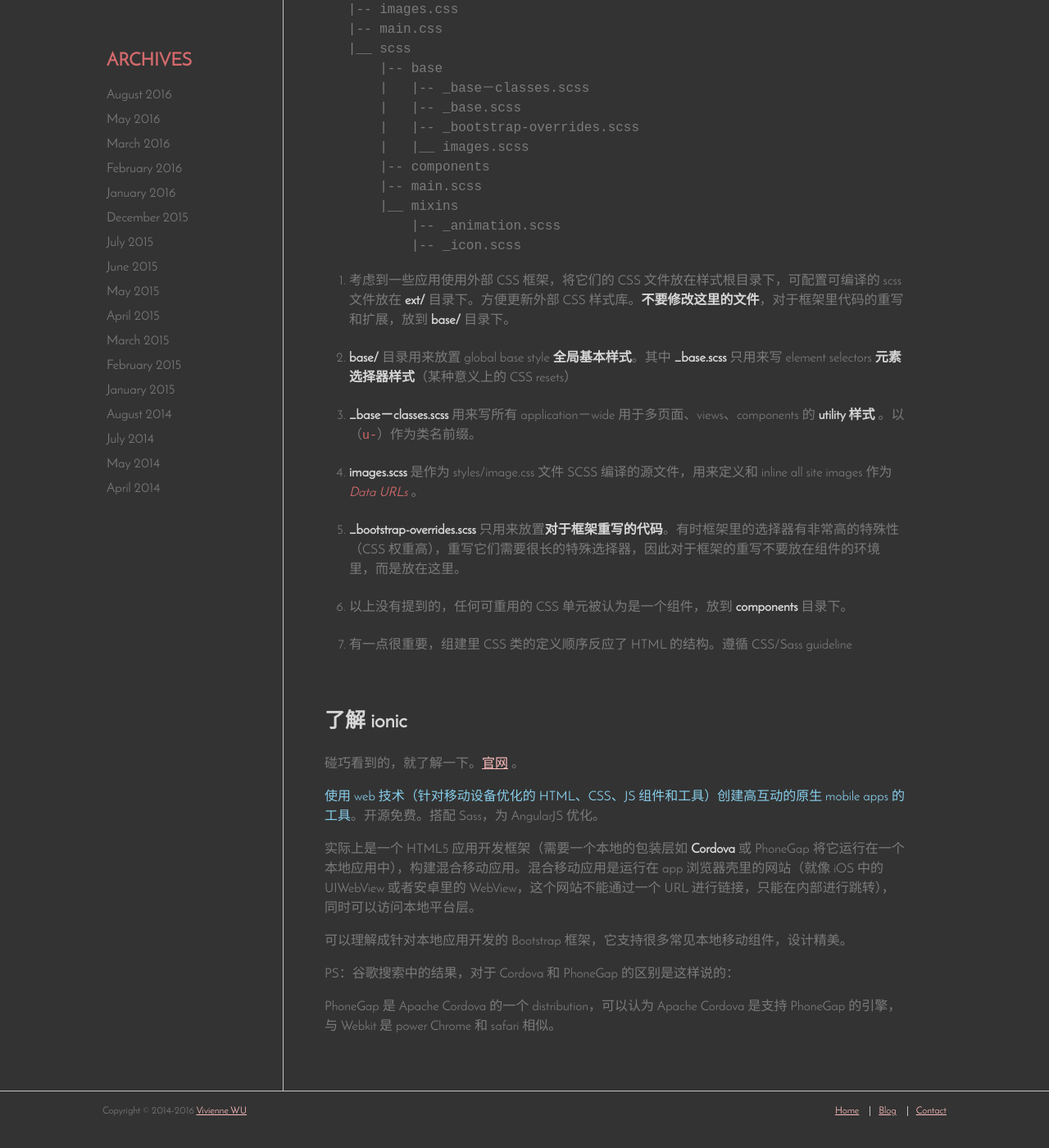
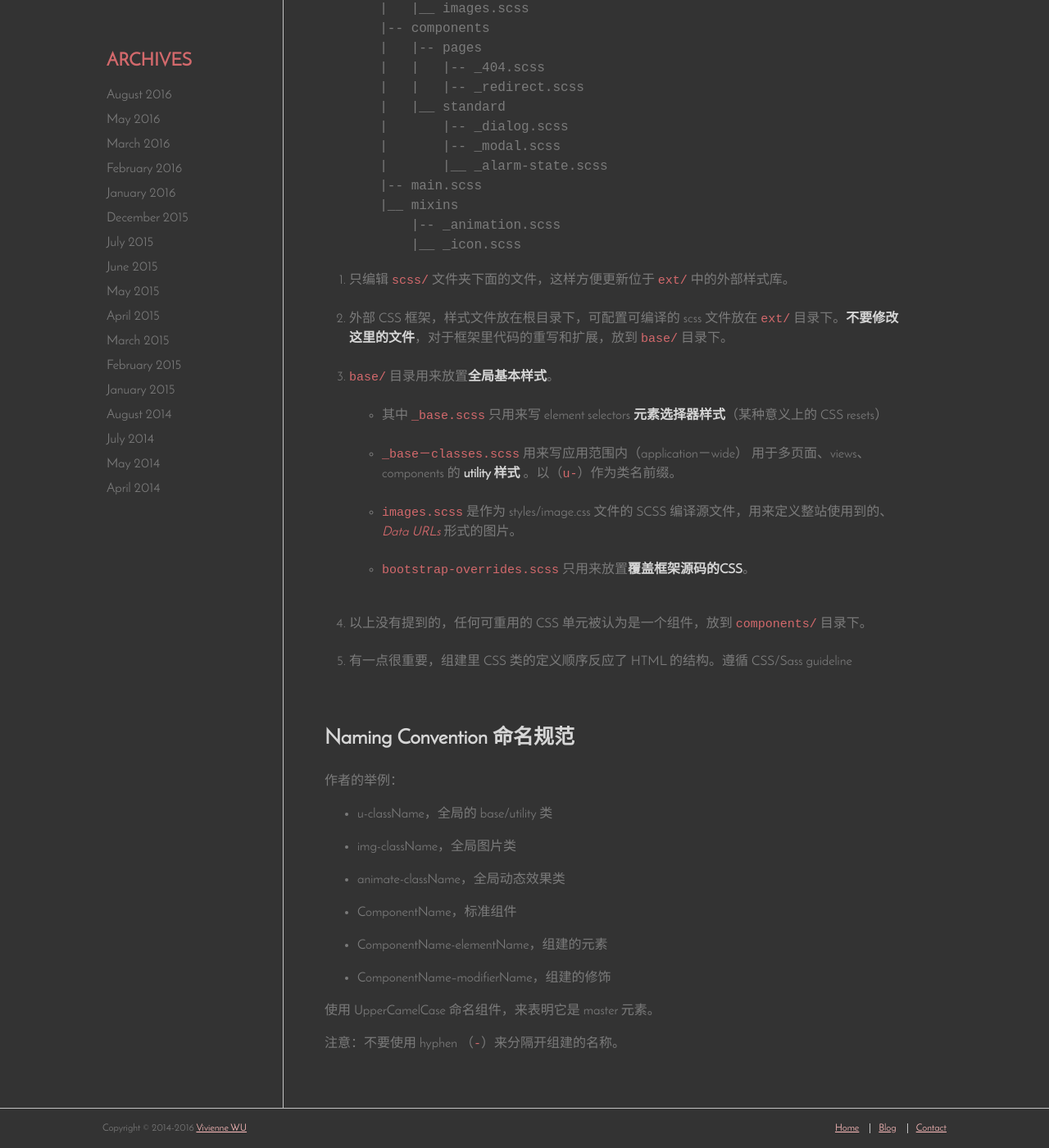
Before and after one commit to Vivi-wu/dive-into-web, a Jekyll site: the page built from _posts/2016-05-10-Component-CSS.markdown, in a window 1280 px wide and 1400 px high, scrolled down 1187 px. Shown: the whole window at 82% size. Built offline with Jekyll 4.4.1, drawn with Linux system fonts in a browser that asks for light colours; nearby versions of some CDN libraries; before the commit the page ends 2566 px from its top, so only the background shows below that; some of the changed text lies outside the part shown.

Commit message:
update 重读组件化CSS文章

```diff
--- a/_posts/2016-05-10-Component-CSS.markdown
+++ b/_posts/2016-05-10-Component-CSS.markdown
@@ -1,33 +1,28 @@
 ---
-title:  "Component CSS, 了解 ionic"
+title:  "Component CSS"
 category: CSS
 ---
-## Component CSS
+## Component CSS or CCSS
 
-组件化的 CSS 是一种针对大型 web 应用，简化 CSS 创建体验的结构。本文主要观点摘自[这篇文章](http://www.sitepoint.com/introducing-ccss-component-css/)。
+组件化的 CSS 是一种针对大型 web 应用，简化 CSS 创建体验的架构。本文主要观点摘自[这篇文章](http://www.sitepoint.com/introducing-ccss-component-css/)。
 
-大型 web 应用通常有许多开发人员同时工作在大量的 CSS 文件上，开发人员需要一个可维护、可管理和可扩展的 CSS 结构。
+大型 web 应用通常会采用许多框架、工具，会有许多开发人员对一些 CSS 文件同时进行修改，因此我们需要一个可维护、可管理和可扩展的 CSS 体系结构。
 
-文章里关于 CCSS 的基本原则感觉说得比较模棱两可，这里就不一一列举了。
+基于组件化的 Web 开发将是大势所趋。Web 组件把标记和样式封装成可重用的 HTML 元素，这就意味着我们需要考虑**基于组件的 CSS 开发**。
 
-赞同的一点：关于 Documentation，许多人认为 CSS 是可自我解释的，但实际上，通常不是这样的。<span class="blue-text">CSS 组件必须有一个清晰的文档，用来描述它们是做什么，应该怎么使用</span>。
+CCSS 的基本原则：
 
-### Naming Convention
++ 可重用的 CSS 组件**不是**仅仅存在 DOM 树上某个特殊部分，或者需要配合使用特定的元素类型。
++ 每一个组件应该是隔离的，它不直接改变、依赖其他 CSS 组件。
++ **隔离比代码重用更重要！**，因为重用可能增加依赖，导致 css 可管理性降低
 
-作者的举例：
-
-+ u-className，全局的 base/utility 类
-+ img-className，全局图片类
-+ animate-className，全局动态效果类
-+ ComponentName，标准组件
-+ ComponentName-elementName，组建的元素
-+ ComponentName--modifierName，组建的修饰
+还有一些说得模棱两可，此处省略。
 
 <!--more-->
 
-注意：不要使用 hyphen （`-`）来分隔开组建的名称。
+非常赞同的一点：关于 Documentation 文档/注释，许多人认为 CSS 是可自我解释的，但实际上，通常不是这样。 <span class="blue-text">CSS 组件必须有一个清晰的文档，用来描述它们是做什么，应该怎么使用</span>。
 
-### File Organization
+## File Organization / Directory Structure
 
 <pre>
 styles
@@ -48,30 +43,42 @@
        |   |-- _bootstrap-overrides.scss
        |   |__ images.scss
        |-- components
+       |   |-- pages
+       |   |   |-- _404.scss
+       |   |   |-- _redirect.scss
+       |   |__ standard
+       |       |-- _dialog.scss
+       |       |-- _modal.scss
+       |       |__ _alarm-state.scss
        |-- main.scss
        |__ mixins
            |-- _animation.scss
-           |-- _icon.scss
+           |__ _icon.scss
 </pre>
 
-1. 考虑到一些应用使用外部 CSS 框架，将它们的 CSS 文件放在样式根目录下，可配置可编译的 scss 文件放在 **ext/** 目录下。方便更新外部 CSS 样式库。**不要修改这里的文件**，对于框架里代码的重写和扩展，放到 **base/** 目录下。
-2. **base/** 目录用来放置 global base style **全局基本样式**。其中 **_base.scss** 只用来写 element selectors **元素选择器样式**（某种意义上的 CSS resets）
-3. **_base－classes.scss** 用来写所有 application－wide 用于多页面、views、components 的 **utility 样式** 。以（`u-`）作为类名前缀。
-4. **images.scss** 是作为 styles/image.css 文件 SCSS 编译的源文件，用来定义和 inline all site images 作为 _Data URLs_ 。
-5. **_bootstrap-overrides.scss** 只用来放置**对于框架重写的代码**。有时框架里的选择器有非常高的特殊性（CSS 权重高），重写它们需要很长的特殊选择器，因此对于框架的重写不要放在组件的环境里，而是放在这里。
-6. 以上没有提到的，任何可重用的 CSS 单元被认为是一个组件，放到 **components** 目录下。
-7. 有一点很重要，组建里 CSS 类的定义顺序反应了 HTML 的结构。遵循 CSS/Sass guideline
+1. 只编辑 `scss/` 文件夹下面的文件，这样方便更新位于 `ext/` 中的外部样式库。
+2. 外部 CSS 框架，样式文件放在根目录下，可配置可编译的 scss 文件放在 `ext/` 目录下。**不要修改这里的文件**，对于框架里代码的重写和扩展，放到 `base/` 目录下。
+3. `base/` 目录用来放置**全局基本样式**。
 
-## 了解 ionic
+    + 其中 `_base.scss` 只用来写 element selectors **元素选择器样式**（某种意义上的 CSS resets）
+    + `_base－classes.scss` 用来写应用范围内（application－wide） 用于多页面、views、components 的 **utility 样式** 。以（`u-`）作为类名前缀。
+    + `images.scss` 是作为 styles/image.css 文件的 SCSS 编译源文件，用来定义整站使用到的、 _Data URLs_ 形式的图片。
+    + `bootstrap-overrides.scss` 只用来放置**覆盖框架源码的CSS**。
 
-碰巧看到的，就了解一下。[官网](http://ionicframework.com/) 。
+4. 以上没有提到的，任何可重用的 CSS 单元被认为是一个组件，放到 `components/` 目录下。
+5. 有一点很重要，组建里 CSS 类的定义顺序反应了 HTML 的结构。遵循 CSS/Sass guideline
 
-<span class="blue-text">使用 web 技术（针对移动设备优化的 HTML、CSS、JS 组件和工具）创建高互动的原生 mobile apps 的工具</span>。开源免费。搭配 Sass，为 AngularJS 优化。
+## Naming Convention 命名规范
 
-实际上是一个 HTML5 应用开发框架（需要一个本地的包装层如 **Cordova** 或 PhoneGap 将它运行在一个本地应用中），构建混合移动应用。混合移动应用是运行在 app 浏览器壳里的网站（就像 iOS 中的 UIWebView 或者安卓里的 WebView，这个网站不能通过一个 URL 进行链接，只能在内部进行跳转），同时可以访问本地平台层。
+作者的举例：
 
-可以理解成针对本地应用开发的 Bootstrap 框架，它支持很多常见本地移动组件，设计精美。
++ u-className，全局的 base/utility 类
++ img-className，全局图片类
++ animate-className，全局动态效果类
++ ComponentName，标准组件
++ ComponentName-elementName，组建的元素
++ ComponentName--modifierName，组建的修饰
 
-PS：谷歌搜索中的结果，对于 Cordova 和 PhoneGap 的区别是这样说的：
+使用 UpperCamelCase 命名组件，来表明它是 master 元素。
 
-PhoneGap 是 Apache Cordova 的一个 distribution，可以认为 Apache Cordova 是支持 PhoneGap 的引擎，与 Webkit 是 power Chrome 和 safari 相似。
+注意：不要使用 hyphen （`-`）来分隔开组建的名称。
```
